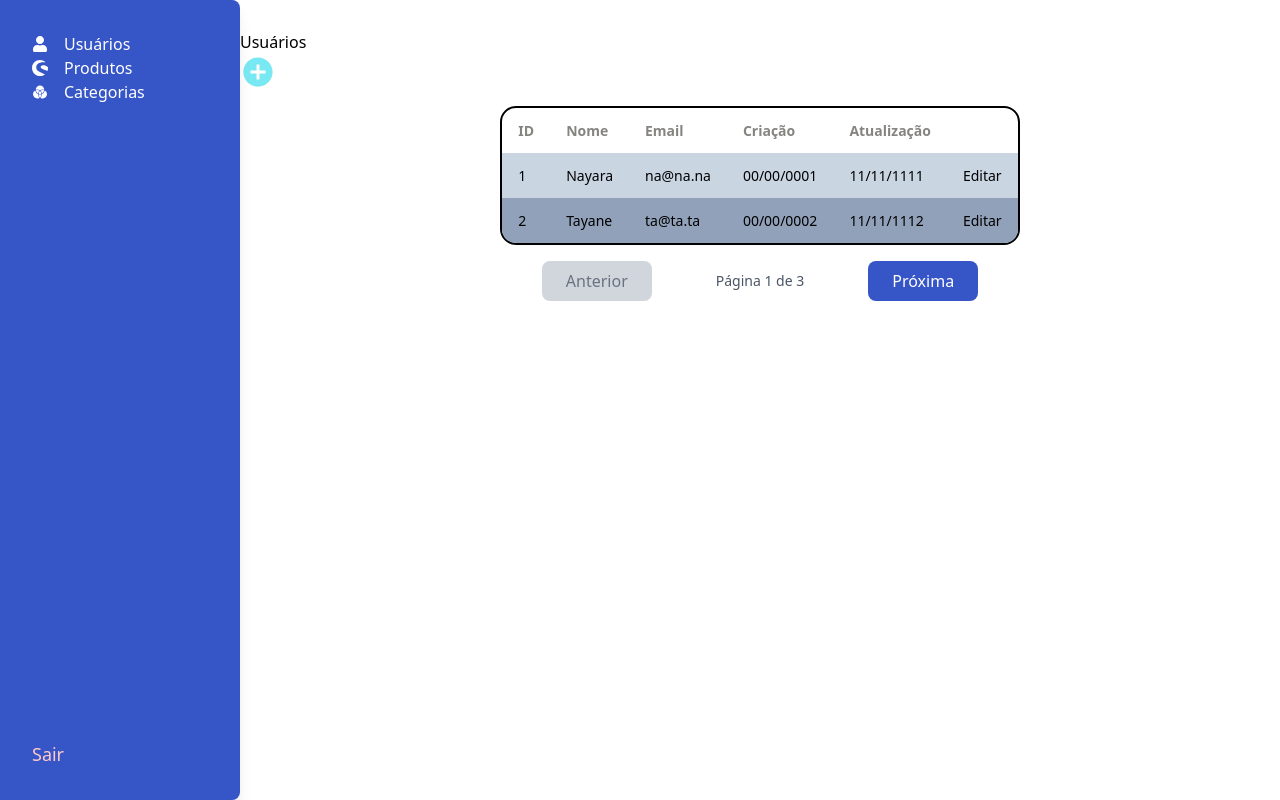
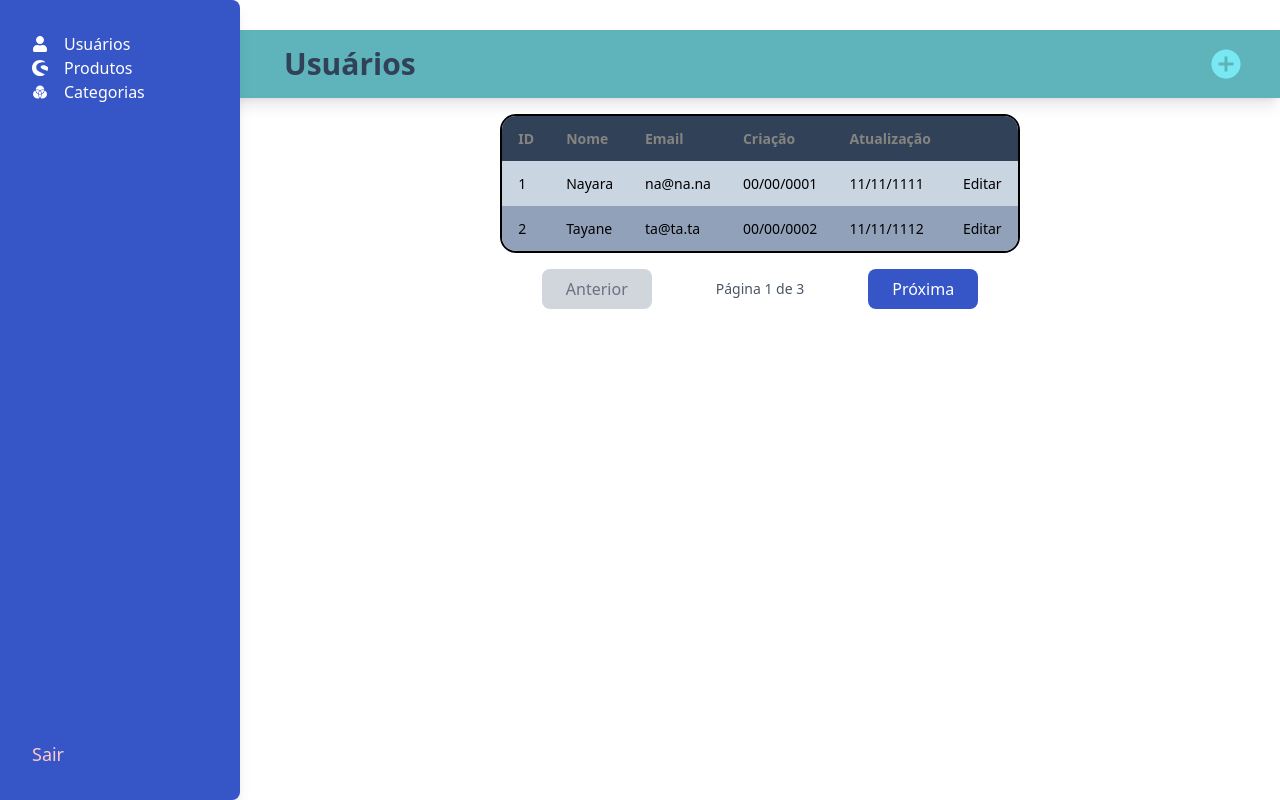
Before and after one commit to do5-5anto5/MSoR, a React (Vite) app: page /dashboard in a window 1280 px wide. Built offline with nearby package versions, Linux system fonts and the light colour scheme.

Commit message:
feat: create classNames header && h1-header && add colors to theme

```diff
--- a/src/index.css
+++ b/src/index.css
@@ -9,13 +9,27 @@
 }
 
 @theme {
-    --color-primary: #3655c7;
-    --color-primary-dark: #293D87;
-    --color-secondary: #78e9f3;
-    --color-tabletitle: #858480;
+  --color-primary: #3655c7;
+  --color-primary-dark: #293d87;
+  --color-secondary: #78e9f3;
+  --color-tertiary: #314158;
+  --color-tertiary-light: #4c658a;
+
+  --color-header: #5fb3bb;
+  --color-tabletitle: #858480;
 }
 
 .custom-container {
-    @apply max-w-[1270px] w-[90];
-    @apply mx-auto;
+  @apply max-w-[1270px] w-[90];
+  @apply mx-auto;
 }
+
+.h1-header {
+  @apply text-3xl text-tertiary font-bold ml-20;
+}
+
+.header {
+  @apply flex items-center justify-between;
+  @apply bg-header shadow-lg;
+  @apply py-4 px-6 ml-[-60px];
+}
```
